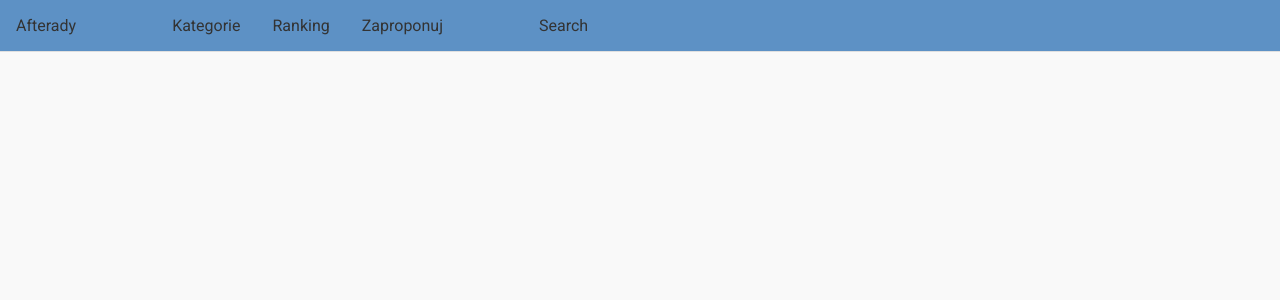
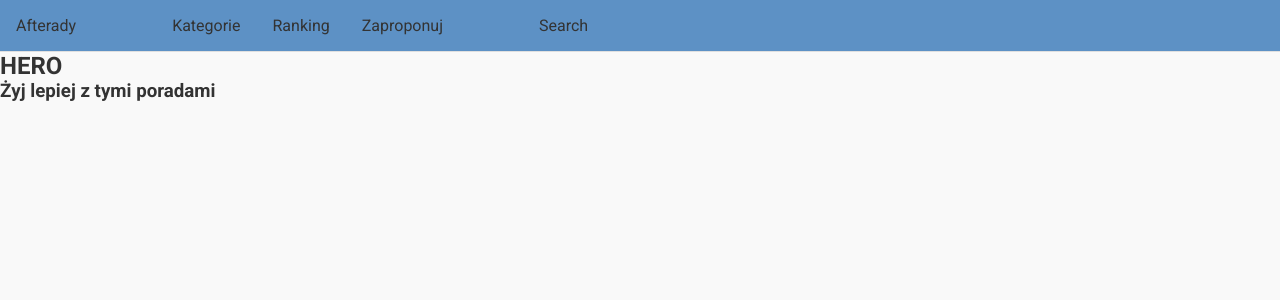
Before and after one commit to cerbin1/tips, a React (Vite) app: page / in a window 1280 px wide. Shown: the top 300 px of the page. Built offline with nearby package versions, Linux system fonts and the light colour scheme.

Commit message:
Add Home component (skeleton) with hero section (unfinished) and subtitle

```diff
--- a/src/App.jsx
+++ b/src/App.jsx
@@ -1,9 +1,11 @@
 import Header from "./components/Header";
+import Home from "./components/Home";
 
 function App() {
   return (
     <>
       <Header />
+      <Home />
     </>
   );
 }
--- /dev/null
+++ b/src/components/Home.jsx
@@ -0,0 +1,8 @@
+export default function Home() {
+  return (
+    <section>
+      <h1>HERO</h1>
+      <h3>Żyj lepiej z tymi poradami</h3>
+    </section>
+  );
+}
```
Also changed, not shown: 1 other file (tests, documents, lock files or other folders).
